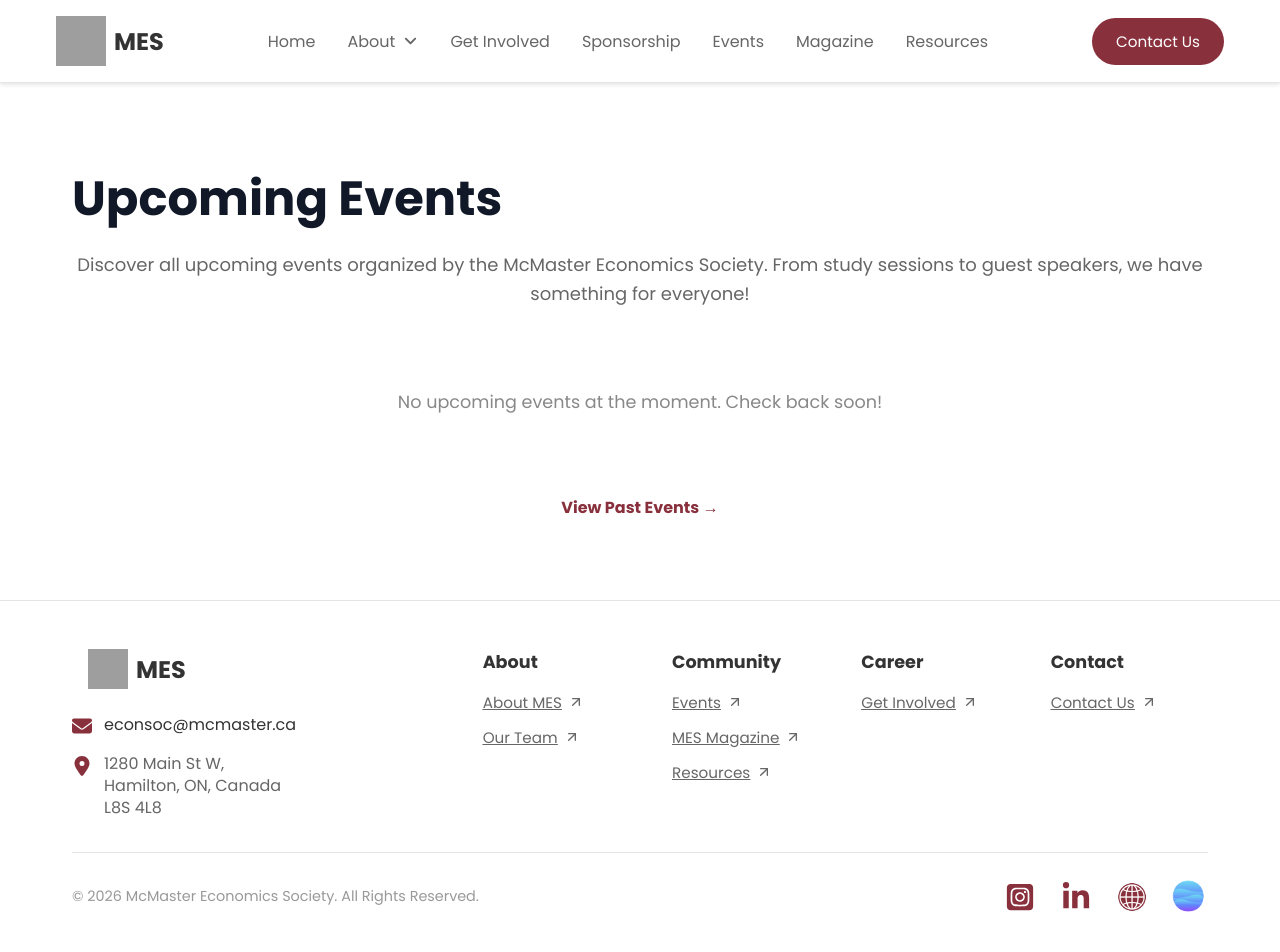
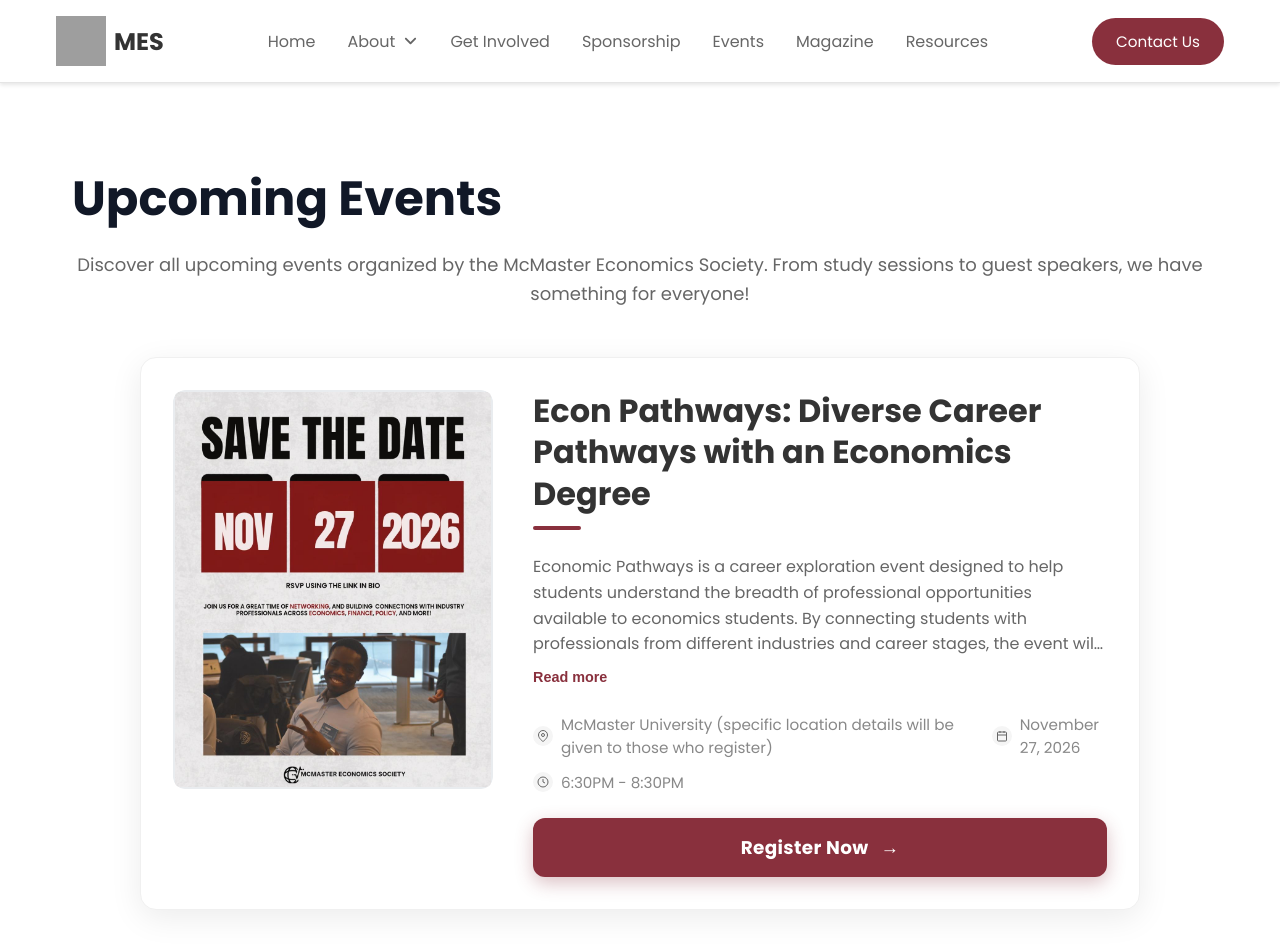
Before and after one commit to McMaster-Economics-Society/mes-website, a Next.js app: page /events in a window 1280 px wide. Shown: the top 952 px of the page. Built offline with nearby package versions, Linux system fonts and the light colour scheme; grey boxes are pictures that could not be loaded.

Commit message:
Add Econ Pathways event with full poster, hover effect and Register button

```diff
--- a/src/app/data/events-database.js
+++ b/src/app/data/events-database.js
@@ -104,6 +104,22 @@ const allEvents = [
     buttonType: "rsvp",
     closed: false,
   },
+  {
+    id: 8,
+    title: "Econ Pathways: Diverse Career Pathways with an Economics Degree",
+    description:
+      "Economic Pathways is a career exploration event designed to help students understand the breadth of professional opportunities available to economics students. By connecting students with professionals from different industries and career stages, the event will provide practical insights into potential career paths, the skills required to succeed, and how students can prepare for their futures.\n\nOur Panelists include:\n• Lucas McDonald, Consultant, Operations (KPMG Canada)\n• Mahan Ghazali-Ardakani, Consultant, Enterprise Solutions (KPMG Canada)\n• Alex Recio Greenwell, Vice President (Deloitte Investment Banking)\n• Matthew Olsen, Director of Policy (Office of the Hon. Stephen Crawford, Ontario's Minister of Public and Business Service Delivery and Procurement)\n• Eden Andoni, Business Development Representative (Fidelity Investments Canada)\n\nQuestions? Contact us at econsoc@mcmaster.ca",
+    location:
+      "McMaster University (specific location details will be given to those who register)",
+    date: "November 27, 2026",
+    eventDate: "2026-11-27",
+    time: "6:30PM - 8:30PM",
+    image: "/event-images/econ-pathways.jpg",
+    imageAlt: "Save the date: Econ Pathways, November 27, 2026",
+    link: "https://forms.gle/o2BrjJJFzMSQCN5y5",
+    buttonType: "register",
+    closed: false,
+  },
 ];
 
 export function getUpcomingEvents() {
--- a/src/app/events/EventsPage.module.css
+++ b/src/app/events/EventsPage.module.css
@@ -54,11 +54,16 @@
     margin: 0 auto;
     padding: 2rem;
     border: 1px solid #f0f0f0;
+    transition:
+        background-color 0.35s ease,
+        transform 0.35s ease,
+        box-shadow 0.35s ease;
 }
 
 .eventImageContainer {
     width: 320px;
-    height: 240px;
+    height: auto;
+    align-self: flex-start;
     flex-shrink: 0;
     border-radius: 12px;
     overflow: hidden;
@@ -66,7 +71,7 @@
 
 .imagePlaceholder {
     width: 100%;
-    height: 100%;
+    height: auto;
     background: linear-gradient(135deg, #f8f9fa 0%, #e9ecef 100%);
     display: flex;
     align-items: center;
@@ -77,8 +82,8 @@
 
 .eventImage {
     width: 100%;
-    height: 100%;
-    object-fit: cover;
+    height: auto;
+    display: block;
 }
 
 .placeholderContent {
@@ -112,6 +117,93 @@
     color: #333333;
     margin: 0;
     line-height: 1.3;
+    transition: color 0.35s ease;
+}
+
+/* Short accent line under the title (maroon, turns gold on hover) */
+.titleAccent {
+    display: block;
+    width: 48px;
+    height: 4px;
+    border-radius: 2px;
+    background: #89303d;
+    margin-top: -0.75rem;
+    transition: background-color 0.35s ease;
+}
+
+/* Big registration button */
+.registerButton {
+    display: flex;
+    align-items: center;
+    justify-content: center;
+    gap: 0.75rem;
+    width: 100%;
+    padding: 1rem 1.5rem;
+    border-radius: 12px;
+    background: #89303d;
+    color: #ffffff;
+    font-size: 1.15rem;
+    font-weight: 700;
+    letter-spacing: 0.02em;
+    text-decoration: none;
+    box-shadow: 0 6px 18px rgba(137, 48, 61, 0.3);
+    transition:
+        background-color 0.35s ease,
+        color 0.35s ease,
+        box-shadow 0.35s ease;
+}
+
+.registerArrow {
+    display: inline-block;
+    transition: transform 0.25s ease;
+}
+
+.registerButton:hover .registerArrow {
+    transform: translateX(6px);
+}
+
+.registerButtonClosed {
+    display: flex;
+    justify-content: center;
+    width: 100%;
+    padding: 1rem 1.5rem;
+    border-radius: 12px;
+    background: #b0b0b0;
+    color: #ffffff;
+    font-size: 1.15rem;
+    font-weight: 700;
+    cursor: not-allowed;
+}
+
+/* Hover: card turns maroon and grows slightly; text flips to white */
+@media (hover: hover) {
+    .eventCard:hover {
+        background-color: #89303d;
+        transform: scale(1.02);
+        box-shadow: 0 16px 40px rgba(137, 48, 61, 0.35);
+    }
+
+    .eventCard:hover .eventTitle,
+    .eventCard:hover .eventContent p,
+    .eventCard:hover .eventContent button,
+    .eventCard:hover .metaItem {
+        color: #ffffff;
+    }
+
+    .eventCard:hover .titleAccent {
+        background: #f2b544;
+    }
+
+    .eventCard:hover .metaIcon {
+        background-color: rgba(255, 255, 255, 0.18);
+        color: #ffffff;
+    }
+
+    .eventCard:hover .registerButton {
+        background: #ffffff;
+        color: #89303d;
+        box-shadow: 0 6px 18px rgba(0, 0, 0, 0.2);
+    }
 }
 
 .rsvpButton {
@@ -233,6 +325,7 @@
     color: #888888;
     font-size: 0.95rem;
     font-weight: 500;
+    transition: color 0.35s ease;
 }
 
 .metaIcon {
@@ -328,7 +421,7 @@
 
     .eventImageContainer {
         width: 100%;
-        height: 200px;
+        height: auto;
     }
 
     .eventHeader {
--- a/src/app/events/page.js
+++ b/src/app/events/page.js
@@ -5,6 +5,14 @@ import Link from "next/link";
 import { getUpcomingEvents } from "@/app/data/events-database.js";
 import styles from "./EventsPage.module.css";
 import ExpandableDescription from "./ExpandableDescription";
+
+// Text shown on the big button for each buttonType
+const buttonLabels = {
+  register: "Register Now",
+  rsvp: "RSVP Now",
+  apply: "Apply Now",
+  bounce: "RSVP on Bounce",
+};
 
 const EventsPage = () => {
   const upcomingEvents = getUpcomingEvents();
@@ -27,36 +35,8 @@ const EventsPage = () => {
       <div className={styles.eventContent}>
         <div className={styles.eventHeader}>
           <h3 className={styles.eventTitle}>{event.title}</h3>
-          {/* Only show RSVP button if link exists */}
-          {event.link && (
-            event.closed ? (
-              <span className={styles.rsvpButtonDisabled}>CLOSED</span>
-            ) : (
-              <a
-                href={event.link}
-                className={
-                  event.buttonType === "bounce"
-                    ? styles.rsvpButton
-                    : styles.rsvpButtonDefault
-                }
-                target="_blank"
-                rel="noopener noreferrer"
-              >
-                {event.buttonType === "bounce" && "BOUNCE RSVP"}
-                {event.buttonType === "rsvp" && "RSVP"}
-                {event.buttonType === "apply" && "APPLY"}
-                {event.buttonType === "bounce" && (
-                  <Image
-                    src="/bounce-white.svg"
-                    alt="Bounce logo"
-                    width={20}
-                    height={20}
-                  />
-                )}
-              </a>
-            )
-          )}
         </div>
+        <span className={styles.titleAccent} aria-hidden="true" />
 
         {event.description && (
           <ExpandableDescription description={event.description} />
@@ -149,6 +129,26 @@ const EventsPage = () => {
             </div>
           </div>
         </div>
+
+        {/* Big registration button so it doesn't get missed */}
+        {event.link &&
+          (event.closed ? (
+            <span className={styles.registerButtonClosed}>
+              Registration Closed
+            </span>
+          ) : (
+            <a
+              href={event.link}
+              className={styles.registerButton}
+              target="_blank"
+              rel="noopener noreferrer"
+            >
+              {buttonLabels[event.buttonType] || "Register Now"}
+              <span className={styles.registerArrow} aria-hidden="true">
+                →
+              </span>
+            </a>
+          ))}
       </div>
     </div>
   );
--- a/src/app/page.js
+++ b/src/app/page.js
@@ -2,7 +2,6 @@ import Head from "next/head";
 import styles from "./page.module.css";
 import GotQuestions from "@/app/components/GotQuestions";
 import HeroCarousel from "@/app/components/HeroCarousel";
-import LatestEvent from "@/app/components/LatestEvent"; // Import the LatestEvent component
 import OurMission from "@/app/components/OurMission";
 import OurImpact from "@/app/components/OurImpact";
 import sectionStyles from "@/app/components/HomeSections.module.css";
@@ -30,7 +29,9 @@ export default function Home() {
           </div>
         </div>
         {/* Upcoming Events Section - Shows latest event only */}
-        <LatestEvent />
+        {/* Upcoming Events hidden on the homepage for now (shown on the Events page only).
+            To bring it back, re-add `import LatestEvent from "@/app/components/LatestEvent";`
+            at the top and put <LatestEvent /> here. */}
         {/* Got Questions Section */}
         <GotQuestions />
       </div>
```
Also changed, not shown: public/event-images/econ-pathways.jpg (added).
